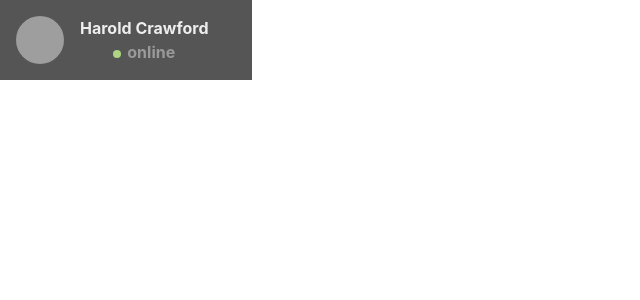
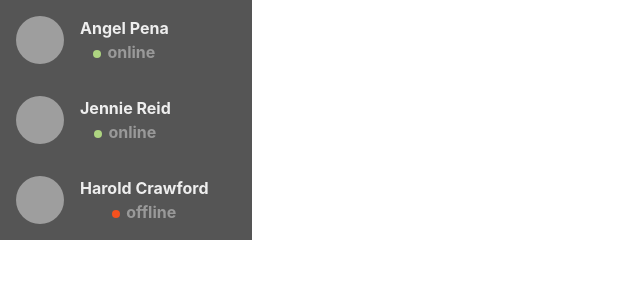
Before and after one commit to Rooarii/chat-app, a React (Create React App) app: page / in a window 1280 px wide. Shown: the top 300 px of the page, without its empty margins (0-640 px from the left). Built offline with nearby package versions, Linux system fonts and the light colour scheme; grey boxes are pictures that could not be loaded.

Commit message:
React 02.2 quest finished

```diff
--- a/package.json
+++ b/package.json
@@ -6,6 +6,7 @@
     "@testing-library/jest-dom": "^4.2.4",
     "@testing-library/react": "^9.5.0",
     "@testing-library/user-event": "^7.2.1",
+    "prop-types": "^15.7.2",
     "react": "^16.13.1",
     "react-dom": "^16.13.1",
     "react-scripts": "3.4.3"
--- a/src/App.js
+++ b/src/App.js
@@ -5,7 +5,9 @@ import Contact from './components/Contact';
 function App() {
   return (
     <div className="App">
-      <Contact/>
+      <Contact name="Angel Pena" avatar="https://randomuser.me/api/portraits/men/23.jpg" online />
+      <Contact name="Jennie Reid" avatar="https://randomuser.me/api/portraits/women/67.jpg" online />
+      <Contact name='Harold Crawford' avatar = 'https://randomuser.me/api/portraits/men/79.jpg' />
     </div>
   );
 }
--- a/src/components/Contact.js
+++ b/src/components/Contact.js
@@ -1,21 +1,24 @@
 import React from 'react';
 import './Contact.css';
+import PropTypes from 'prop-types';
 
-const name='Harold Crawford';
-const avatar = 'https://randomuser.me/api/portraits/men/79.jpg';
-const connected = true;
 
-function Contact(){
+function Contact(props){
  return (
     <b className='Contact'>
-        <img class="avatar" src={avatar} alt={name}/>
+        <img className="avatar" src={props.avatar} alt={props.name}/>
         <div className='status'>
-            <h4 className='name'>{name}</h4>
-            <div className='status-online'></div>
-            <p className='status-text'>{connected?'online':'offline'}</p>
+            <h4 className='name'>{props.name}</h4>
+            <div className={props.online?'status-online':'status-offline'}></div>
+            <p className='status-text'>{props.online?'online':'offline'}</p>
         </div>
     </b>
  )
 };
 
+Contact.propTypes = {
+    avatar: PropTypes.string.isRequired,
+    name: PropTypes.string.isRequired,
+    online: PropTypes.bool.isRequired,
+  };
 export default Contact;
```
